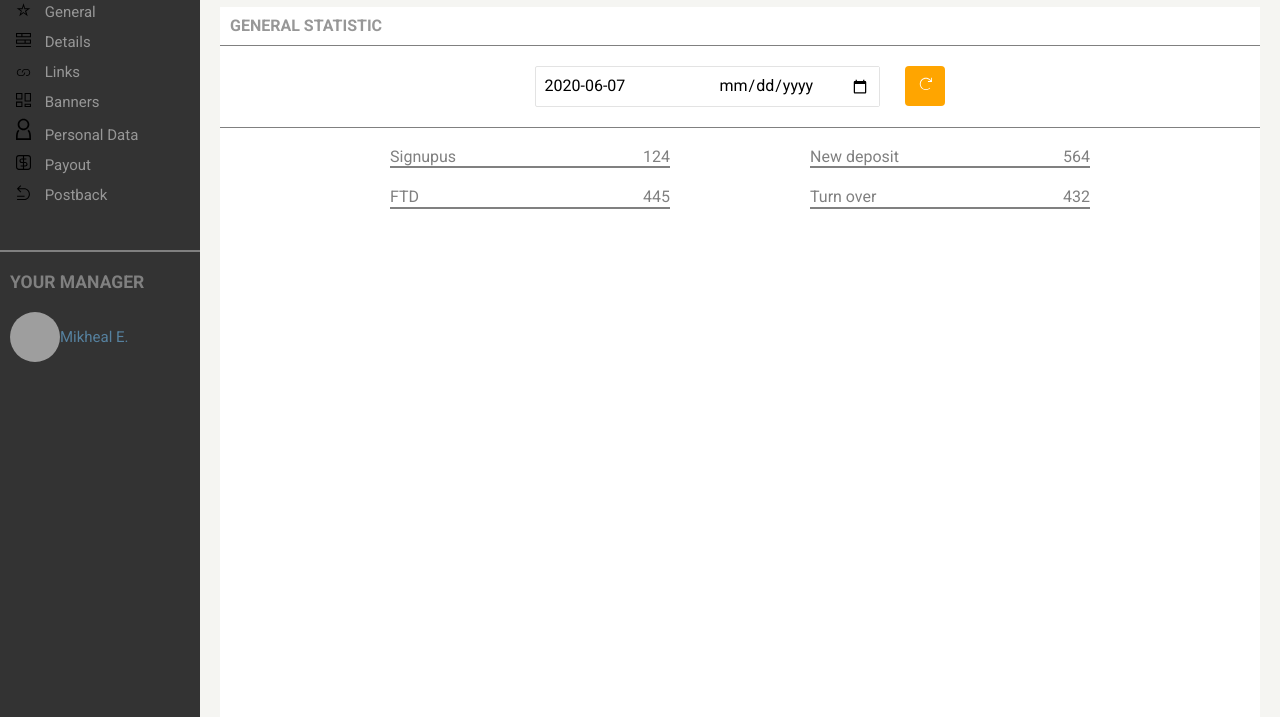
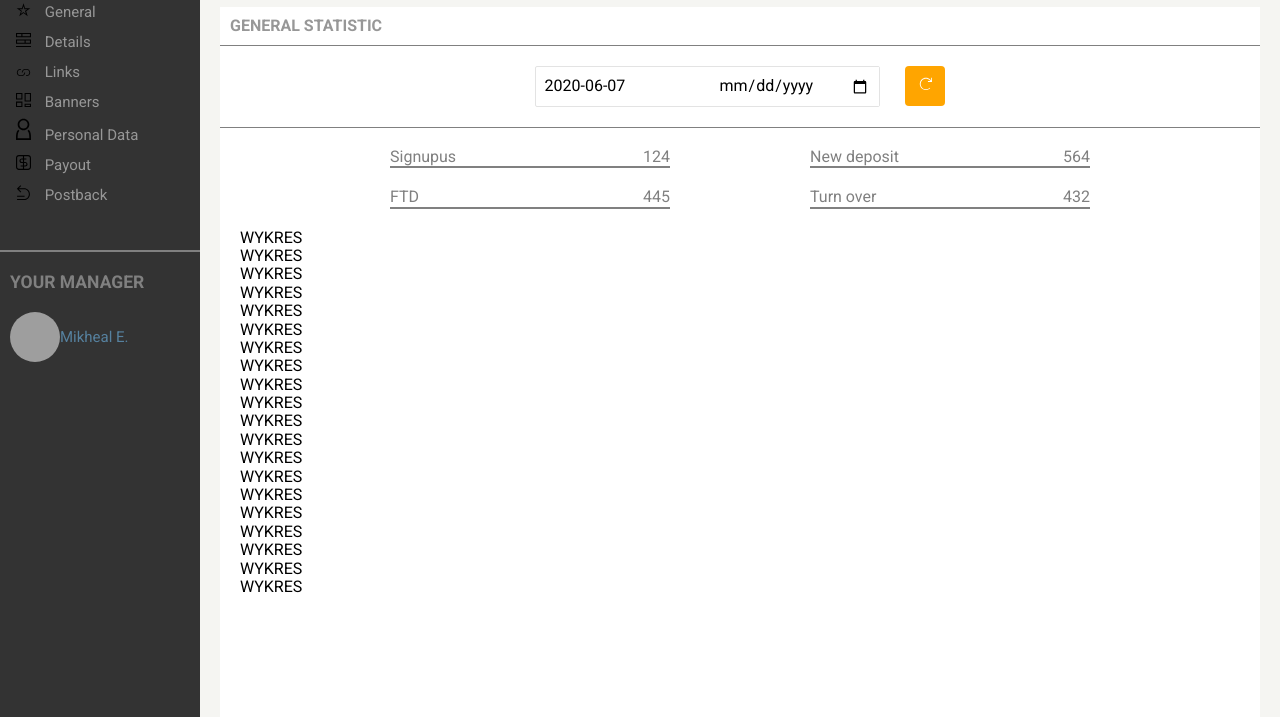
Before and after one commit to AlanM-dev/kodilla-solo, a website: page index.html in a window 1280 px wide. Shown: the part 83-800 px from the top of the page. Drawn offline with nearby package versions, Linux system fonts and the light colour scheme; grey boxes are pictures that could not be loaded.

Commit message:
Fix Index

```diff
--- a/index.html
+++ b/index.html
@@ -76,7 +76,9 @@
           </div>
         </div>
         <div class="chart">
-          <canvas id="myChart" width="858" height="480" style="display: block; width: 858px; height: 480px;"></canvas>
+          WYKRES <br>WYKRES <br>WYKRES <br>WYKRES <br>WYKRES <br>WYKRES <br>WYKRES <br>WYKRES <br>WYKRES <br>WYKRES <br>
+          WYKRES <br>WYKRES <br>WYKRES <br>WYKRES <br>WYKRES <br>WYKRES <br>WYKRES <br>WYKRES <br>WYKRES <br>WYKRES <br>
+
         </div>
       </div>
       <div class="section-links">
@@ -95,7 +97,6 @@
     </section>
 
   </div>
-  <script src="https://cdnjs.cloudflare.com/ajax/libs/Chart.js/2.4.0/Chart.min.js"></script>
   <script src="js/script.js"></script>
 </body>
 </html>
```
